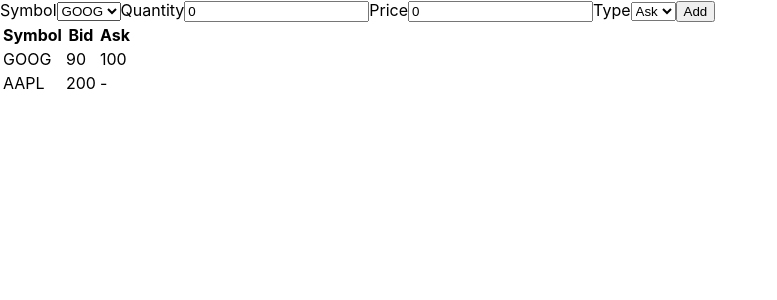
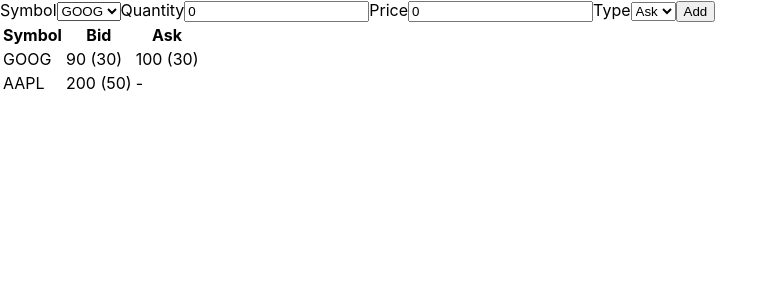
Before and after one commit to miloszpp/tradux-2, a React (Create React App) app: page / in a window 1280 px wide. Shown: the top 300 px of the page, without its empty margins (0-777 px from the left). Built offline with nearby package versions, Linux system fonts and the light colour scheme.

Commit message:
fixup! Added basic trading screen

```diff
--- a/src/orderbook/components/screen.component.tsx
+++ b/src/orderbook/components/screen.component.tsx
@@ -22,17 +22,17 @@ const screenComponent: React.SFC<ScreenProps> = (props: ScreenProps) => {
       <tbody>
         {keysIn(props.screen).map((symbol) => <tr key={symbol}>
           <td>{symbol}</td>
-          <td>{priceOfFirst(props.screen[symbol].bid)}</td>
-          <td>{priceOfFirst(props.screen[symbol].ask)}</td>
+          <td>{renderFirst(props.screen[symbol].bid)}</td>
+          <td>{renderFirst(props.screen[symbol].ask)}</td>
         </tr>)}
       </tbody>
     </table>
   );
 };
 
-function priceOfFirst(orders: Order[]) {
+function renderFirst(orders: Order[]) {
   const first = head(orders);
-  return first ? first.price : '-';
+  return first ? `${first.price} (${first.quantity})` : '-';
 }
 
 const mapStateToProps = (state: State): ScreenProps => {
```
